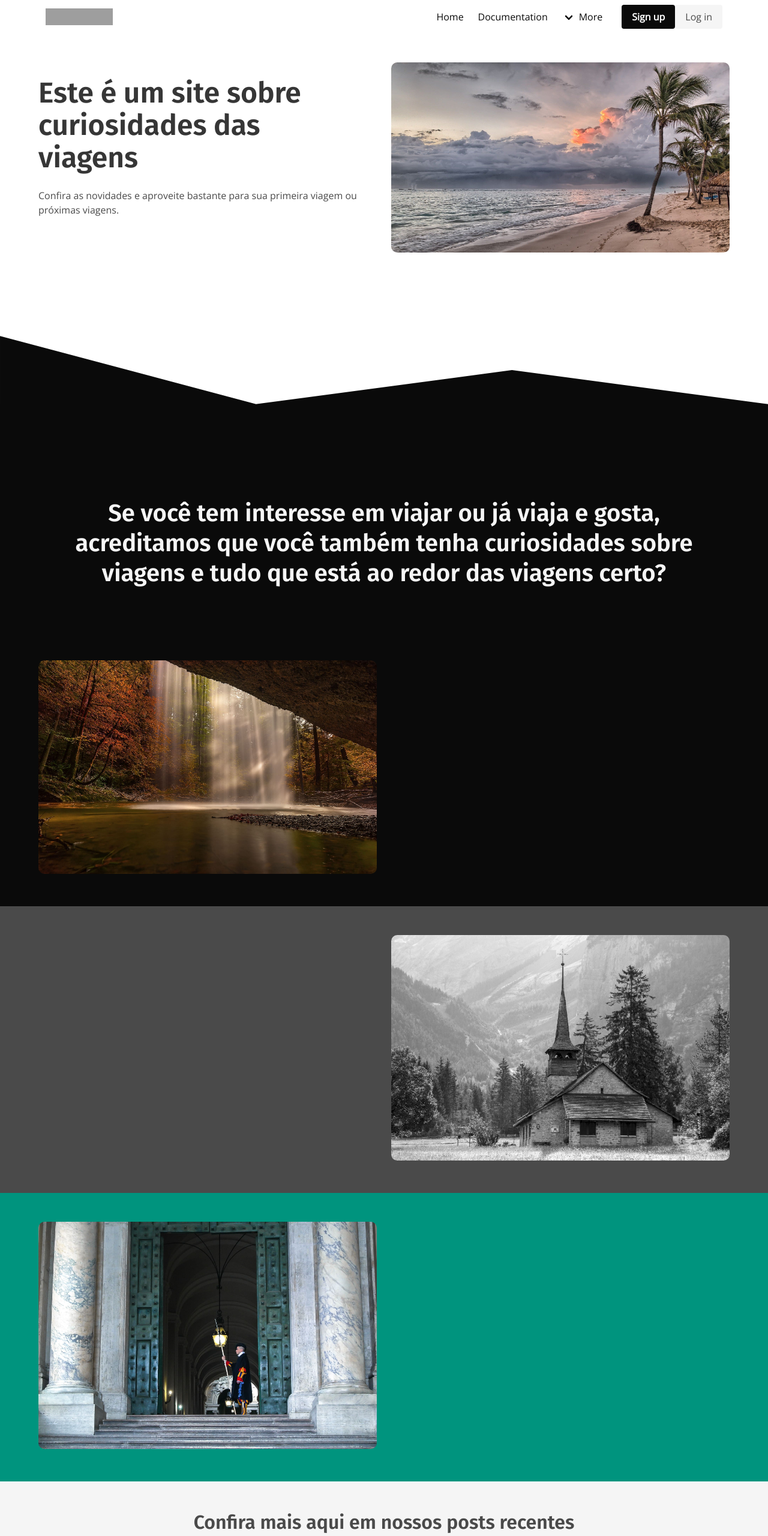
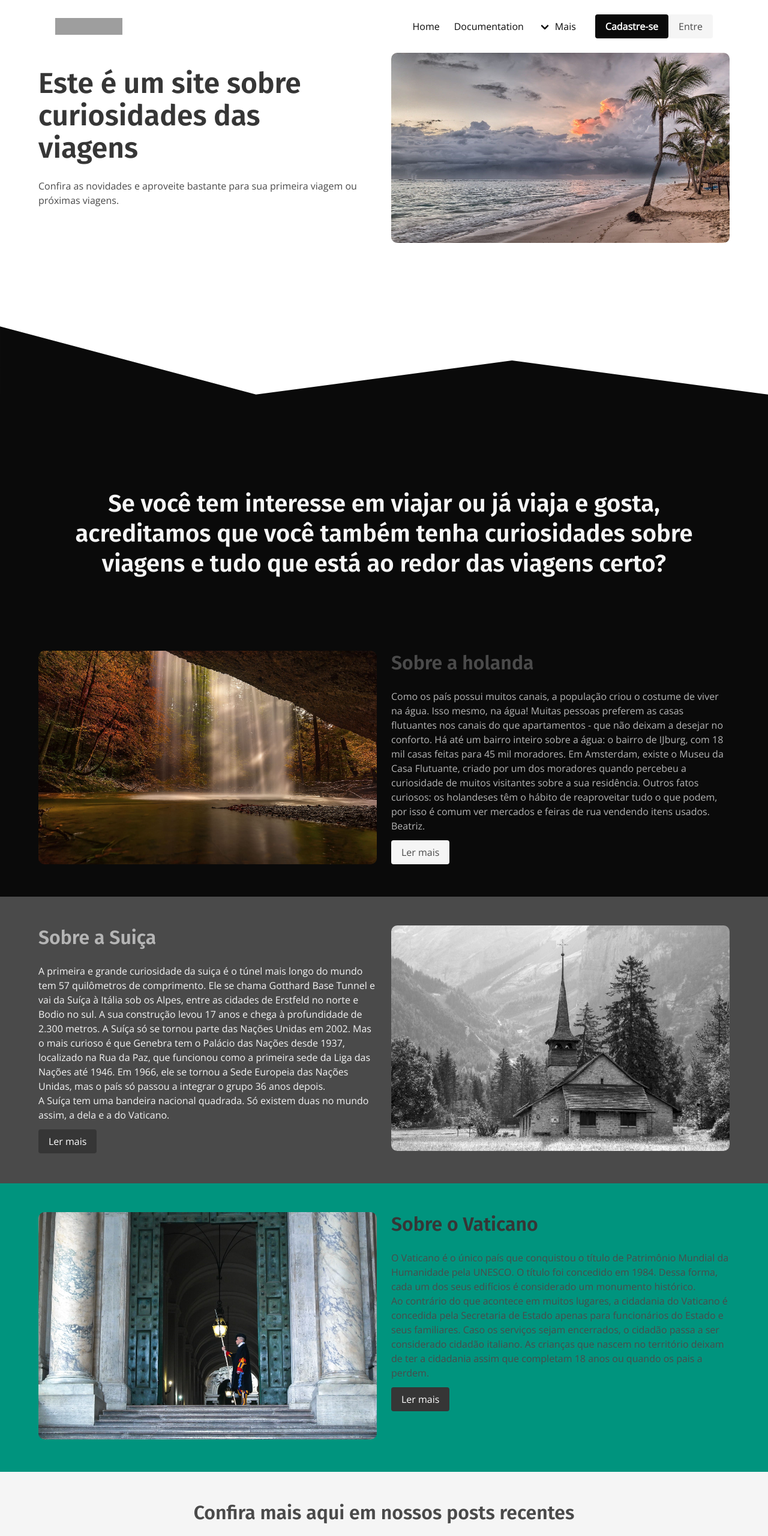
Before and after one commit to JoaoMaiaa/travel-website, a website: page index.html in a window 1280 px wide. Shown: the top 2561 px of the page at 60% size. Drawn offline with nearby package versions, Linux system fonts and the light colour scheme; grey boxes are pictures that could not be loaded.

Commit message:
colocada as informaçoes na secao principal

```diff
--- a/index.html
+++ b/index.html
@@ -16,7 +16,7 @@
 <body>
     <header>
         <nav class="navbar is-white" role="navigation" aria-label="main navigation">
-            <div class="container">
+            <div class="container p-4">
                 <div class="navbar-brand">
                     <a class="navbar-item" href="https://bulma.io">
                         <img src="https://bulma.io/images/bulma-logo.png" width="112" height="28">
@@ -42,22 +42,18 @@
 
                         <div class="navbar-item has-dropdown is-hoverable">
                             <a class="navbar-link">
-                                More
+                                Mais
                             </a>
 
                             <div class="navbar-dropdown">
                                 <a class="navbar-item">
-                                    About
+                                    Sobre nós
                                 </a>
                                 <a class="navbar-item">
-                                    Jobs
+                                    Doe recursos
                                 </a>
                                 <a class="navbar-item">
-                                    Contact
-                                </a>
-                                <hr class="navbar-divider">
-                                <a class="navbar-item">
-                                    Report an issue
+                                    Contato
                                 </a>
                             </div>
                         </div>
@@ -67,10 +63,10 @@
                         <div class="navbar-item">
                             <div class="buttons">
                                 <a class="button is-black">
-                                    <strong>Sign up</strong>
+                                    <strong>Cadastre-se</strong>
                                 </a>
                                 <a class="button is-light">
-                                    Log in
+                                    Entre
                                 </a>
                             </div>
                         </div>
@@ -80,7 +76,7 @@
         </nav>
     </header>
 
-    <section class="section">
+    <section class="section pt-0">
         <div class="container">
             <div class="columns">
                 <div class="column">
@@ -97,7 +93,7 @@
 
     <img src="assets/images/element.svg" alt="" class="img-fluid is-block">
 
-    <section class="section has-background-black ">
+    <section class="section has-background-black">
         <div class="container py-5">
             <div class="columns">
                 <div class="column">
@@ -115,7 +111,20 @@
                 <div class="column">
                     <img src="assets/images/nature-g7582f7c3a_1920.jpg" alt="" class="img-fluid">
                 </div>
-                <div class="column"></div>
+                <div class="column">
+                    <h2 class="h2 subtitle is-3">Sobre a holanda</h2>
+                    <p class="has-text-grey-light">Como os país possui muitos canais, a população criou o costume de
+                        viver na água. Isso mesmo, na
+                        água! Muitas pessoas preferem as casas flutuantes nos canais do que apartamentos - que não
+                        deixam a desejar no conforto. Há até um bairro inteiro sobre a água: o bairro de IJburg, com 18
+                        mil casas feitas para 45 mil moradores. Em Amsterdam, existe o Museu da Casa Flutuante, criado
+                        por um dos moradores quando percebeu a curiosidade de muitos visitantes sobre a sua residência.
+
+                        Outros fatos curiosos: os holandeses têm o hábito de reaproveitar tudo o que podem, por isso é
+                        comum ver mercados e feiras de rua vendendo itens usados.
+                        Beatriz. </p>
+                    <a href="#" class="mt-3 button is-light">Ler mais</a>
+                </div>
             </div>
         </div>
     </section>
@@ -123,7 +132,21 @@
     <section class="section has-background-grey-dark">
         <div class="container">
             <div class="columns">
-                <div class="column"></div>
+                <div class="column">
+                    <h2 class="h2 subtitle is-3 has-text-grey-light">Sobre a Suiça</h2>
+                    <p class="has-text-light">A primeira e grande curiosidade da suiça é o túnel mais longo do mundo tem
+                        57 quilômetros de
+                        comprimento. Ele se chama Gotthard Base Tunnel e vai da Suíça à Itália sob os Alpes, entre as
+                        cidades de Erstfeld no norte e Bodio no sul. A sua construção levou 17 anos e chega à
+                        profundidade de 2.300 metros. A Suíça só se tornou parte das Nações Unidas em 2002. Mas o mais
+                        curioso é que Genebra tem o Palácio das Nações desde 1937, localizado na Rua da Paz, que
+                        funcionou como a primeira sede da Liga das Nações até 1946. Em 1966, ele se tornou a Sede
+                        Europeia das Nações Unidas, mas o país só passou a integrar o grupo 36 anos depois.</p>
+                    <p class="has-text-light"> A Suíça tem uma bandeira nacional quadrada. Só existem duas no mundo
+                        assim, a dela e a do
+                        Vaticano.</p>
+                    <a href="#" class="button is-dark mt-3">Ler mais</a>
+                </div>
                 <div class="column">
                     <img src="assets/images/church-g112951493_1920.jpg" alt="" class="img-fluid">
                 </div>
@@ -137,7 +160,17 @@
                 <div class="column">
                     <img src="assets/images/vatican-gd63726f1a_1920.jpg" alt="" class="img-fluid">
                 </div>
-                <div class="column"></div>
+                <div class="column">
+                    <h2 class="h2 subtitle is-3 has-text-dark">Sobre o Vaticano</h2>
+                    <p>O Vaticano é o único país que conquistou o título de Patrimônio Mundial da Humanidade pela
+                        UNESCO. O título foi concedido em 1984. Dessa forma, cada um dos seus edifícios é considerado um
+                        monumento histórico.</p>
+                    <p>Ao contrário do que acontece em muitos lugares, a cidadania do Vaticano é concedida pela
+                        Secretaria de Estado apenas para funcionários do Estado e seus familiares. Caso os serviços
+                        sejam encerrados, o cidadão passa a ser considerado cidadão italiano. As crianças que nascem no
+                        território deixam de ter a cidadania assim que completam 18 anos ou quando os pais a perdem.</p>
+                    <a href="#" class="button is-dark mt-3">Ler mais</a>
+                </div>
             </div>
         </div>
     </section>
@@ -154,7 +187,8 @@
                             </div>
                             <div class="card-content px-2">
                                 <h3 class="h3 title is-4">Porque apenas 8,7% dos chineses possuem passaporte?</h3>
-                                <p class="subtitle is-6 mt-1">Lorem ipsum dolor sit amet consectetur adipisicing elit.</p>
+                                <p class="subtitle is-6 mt-1">Lorem ipsum dolor sit amet consectetur adipisicing elit.
+                                </p>
                             </div>
                         </a>
                     </div>
@@ -166,8 +200,10 @@
                                 <img src="assets/images/carriage-gdb2d9d851_1920.jpg" alt="" srcset="">
                             </div>
                             <div class="card-content px-2">
-                                <h3 class="h3 title is-4">Deseja ir em Las Vegas? É a cidade com maior números de quartos do mundo</h3>
-                                <p class="subtitle is-6 mt-1">Lorem ipsum dolor, sit amet consectetur adipisicing elit.</p>
+                                <h3 class="h3 title is-4">Deseja ir em Las Vegas? É a cidade com maior números de
+                                    quartos do mundo</h3>
+                                <p class="subtitle is-6 mt-1">Lorem ipsum dolor, sit amet consectetur adipisicing elit.
+                                </p>
                             </div>
                         </a>
                     </div>
@@ -179,8 +215,10 @@
                                 <img src="assets/images/belgium-g536266231_1920.jpg" alt="" srcset="">
                             </div>
                             <div class="card-content px-2">
-                                <h3 class="h3 title is-4">O que faz Lourdes ser a segunda cidade mais visitada da França?</h3>
-                                <p class="subtitle is-6 mt-1">Lorem ipsum dolor, sit amet consectetur adipisicing elit.</p>
+                                <h3 class="h3 title is-4">O que faz Lourdes ser a segunda cidade mais visitada da
+                                    França?</h3>
+                                <p class="subtitle is-6 mt-1">Lorem ipsum dolor, sit amet consectetur adipisicing elit.
+                                </p>
                             </div>
                         </a>
                     </div>
@@ -193,7 +231,8 @@
                             </div>
                             <div class="card-content px-2">
                                 <h3 class="h3 title is-4">Os EUA é o país com mais vulcões do mundo</h3>
-                                <p class="subtitle is-6">Lorem ipsum dolor, sit amet consectetur adipisicing elit.</p>
+                                <p class="subtitle is-6 mt-1">Lorem ipsum dolor, sit amet consectetur adipisicing elit.
+                                </p>
                             </div>
                         </a>
                     </div>
@@ -205,8 +244,10 @@
                                 <img src="assets/images/belgium-g851e45bcc_1920.jpg" alt="" srcset="">
                             </div>
                             <div class="card-content px-2">
-                                <h3 class="h3 title is-4">Andorra é o país onde há maior número de turistas por habitantes do mundo</h3>
-                                <p class="subtitle is-6 mt-1">Lorem ipsum dolor, sit amet consectetur adipisicing elit.</p>
+                                <h3 class="h3 title is-4">Andorra é o país onde há maior número de turistas por
+                                    habitantes do mundo</h3>
+                                <p class="subtitle is-6 mt-1">Lorem ipsum dolor, sit amet consectetur adipisicing elit.
+                                </p>
                             </div>
                         </a>
                     </div>
@@ -218,8 +259,10 @@
                                 <img src="assets/images/belgium-g91d7dc271_1920.jpg" alt="" srcset="">
                             </div>
                             <div class="card-content px-2">
-                                <h3 class="h3 title is-4">Os EUA são donos de um terço dos aeroportos que existem no mundo</h3>
-                                <p class="subtitle is-6 mt-1">Lorem ipsum dolor, sit amet consectetur adipisicing elit.</p>
+                                <h3 class="h3 title is-4">Os EUA são donos de um terço dos aeroportos que existem no
+                                    mundo</h3>
+                                <p class="subtitle is-6 mt-1">Lorem ipsum dolor, sit amet consectetur adipisicing elit.
+                                </p>
                             </div>
                         </a>
                     </div>
@@ -232,7 +275,8 @@
                             </div>
                             <div class="card-content px-2">
                                 <h3 class="h3 title is-4">O Vaticano é o menor país do mundo</h3>
-                                <p class="subtitle is-6 mt-1">Lorem ipsum dolor, sit amet consectetur adipisicing elit.</p>
+                                <p class="subtitle is-6 mt-1">Lorem ipsum dolor, sit amet consectetur adipisicing elit.
+                                </p>
                             </div>
                         </a>
                     </div>
@@ -244,8 +288,10 @@
                                 <img src="assets/images/grand-place-g232e15513_1920.jpg" alt="" srcset="">
                             </div>
                             <div class="card-content px-2">
-                                <h3 class="h3 title is-4">A Croácia é o país mais buscado em sites de pesquisa como destino de férias ao redor do mundo</h3>
-                                <p class="subtitle is-6 mt-1">Lorem ipsum dolor, sit amet consectetur adipisicing elit.</p>
+                                <h3 class="h3 title is-4">A Croácia é o país mais buscado em sites de pesquisa como
+                                    destino de férias ao redor do mundo</h3>
+                                <p class="subtitle is-6 mt-1">Lorem ipsum dolor, sit amet consectetur adipisicing elit.
+                                </p>
                             </div>
                         </a>
                     </div>
@@ -264,6 +310,8 @@
             Feito por <a class="has-text-grey is-underlined" href="https://github.com/JoaoMaiaa">João Maia</a>
         </div>
     </footer>
+
+    <script src="assets/js/script.js"></script>
 </body>
 
 </html>
```
Also changed, not shown: assets/js/script.js (added, +7 -0 lines).
